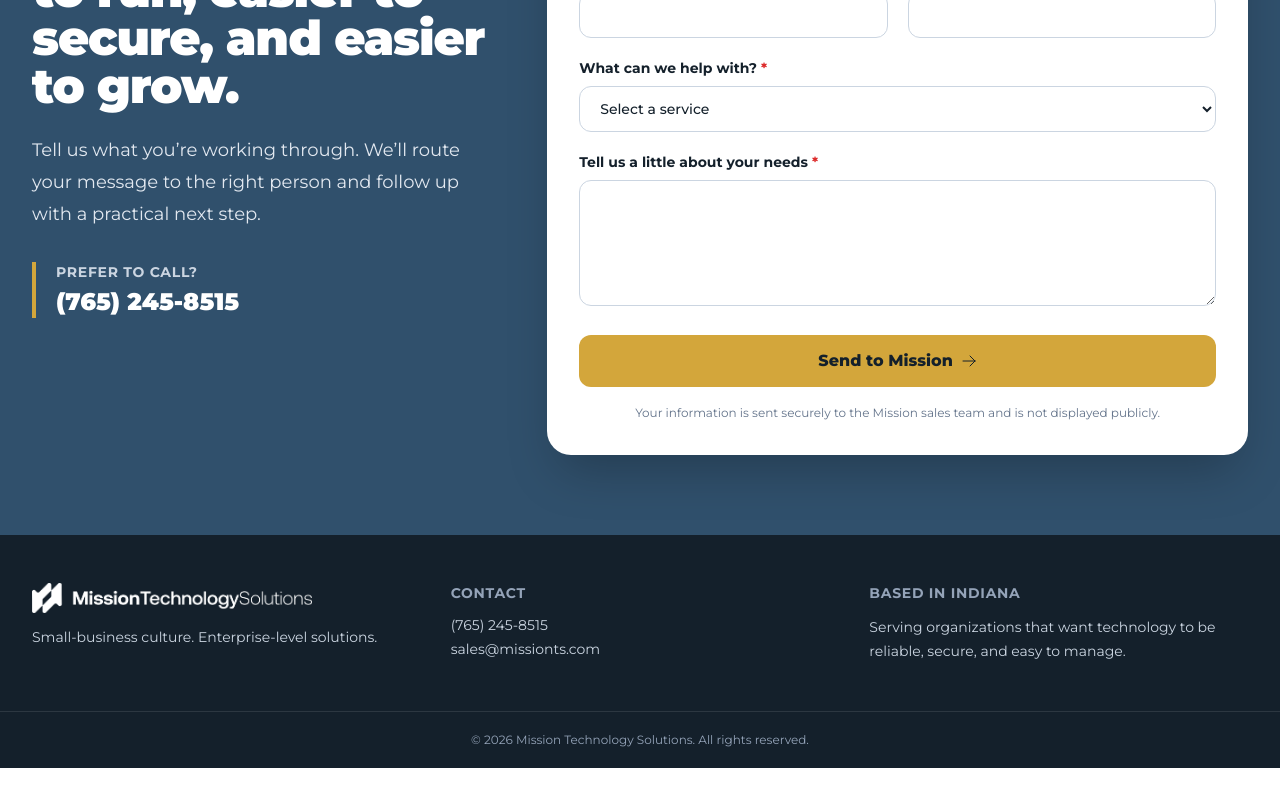
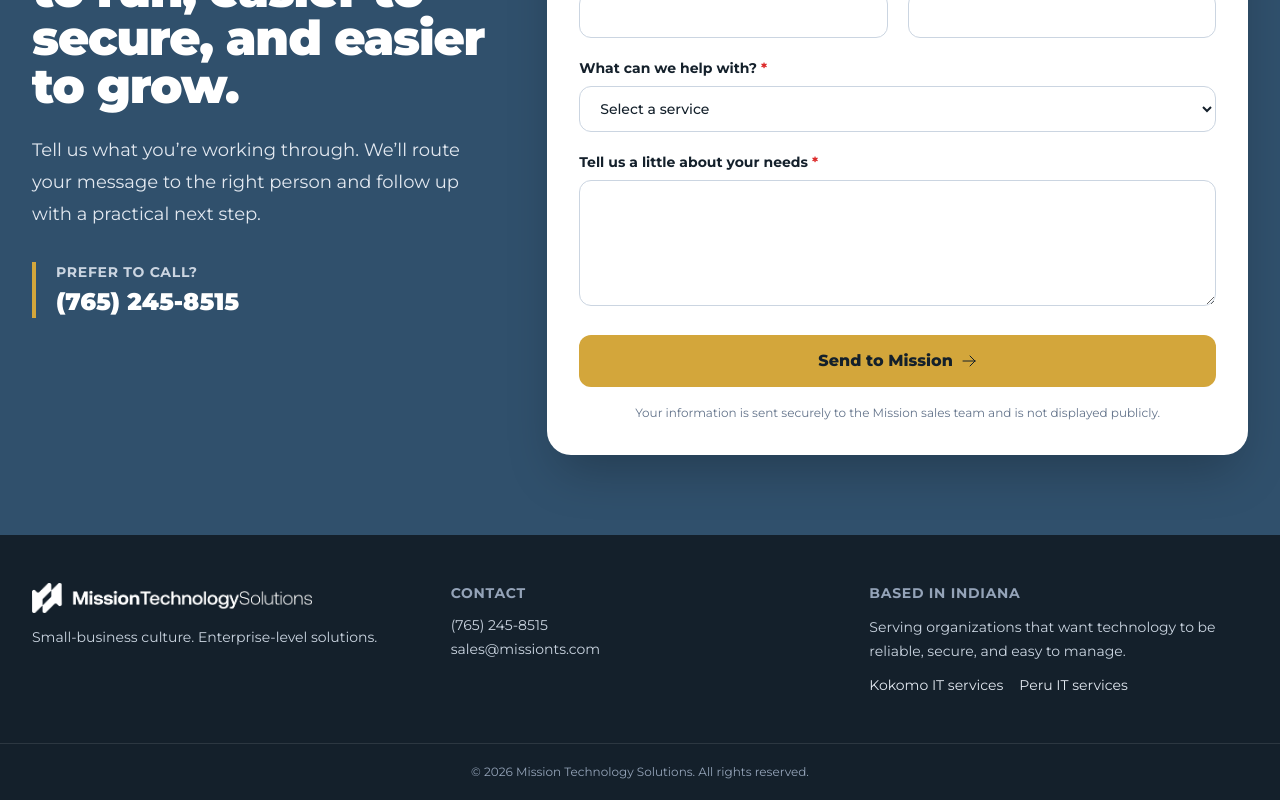
Before and after one commit to MissionTS/mts-site, a Next.js app: page / in a window 1280 px wide. Shown: the part 7006-7806 px from the top of the page. Before the commit the page ends 7774 px from the top, so only its background shows below. Built offline with nearby package versions, Linux system fonts and the light colour scheme.

Commit message:
Link Peru landing page for discovery

```diff
--- a/components/SiteFooter.tsx
+++ b/components/SiteFooter.tsx
@@ -1,4 +1,5 @@
 import Image from "next/image";
+import Link from "next/link";
 
 export function SiteFooter() {
   return (
@@ -22,6 +23,7 @@ export function SiteFooter() {
         <div>
           <div className="text-sm font-bold uppercase tracking-wider text-slate-400">Based in Indiana</div>
           <p className="mt-3 text-sm leading-6 text-slate-300">Serving organizations that want technology to be reliable, secure, and easy to manage.</p>
+          <nav aria-label="Local IT services" className="mt-3 flex flex-wrap gap-x-4 gap-y-2 text-sm text-slate-200"><Link href="/kokomo-in" className="underline-offset-4 hover:underline">Kokomo IT services</Link><Link href="/peru-in" className="underline-offset-4 hover:underline">Peru IT services</Link></nav>
         </div>
       </div>
       <div className="border-t border-white/10 px-6 py-5 text-center text-xs text-slate-400">© {new Date().getFullYear()} Mission Technology Solutions. All rights reserved.</div>
```
